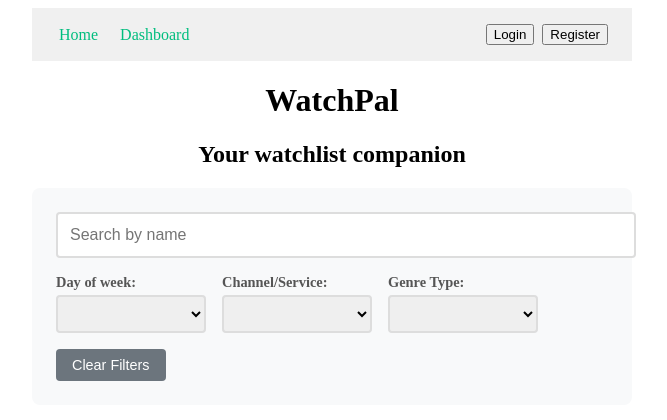
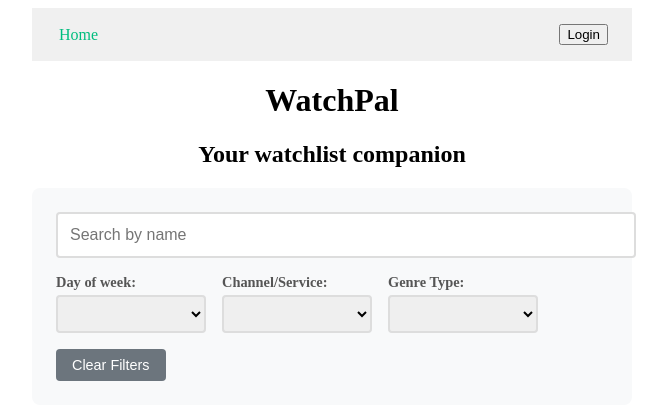
Before and after one commit to MiTOBrien/watchpal, a Vue app: page / in a window 1280 px wide. Shown: the top 420 px of the page, without its empty margins (8-675 px from the left). Built offline with nearby package versions, Linux system fonts and the light colour scheme.

Commit message:
cleans up navbar

```diff
--- a/src/views/NavbarView.vue
+++ b/src/views/NavbarView.vue
@@ -28,17 +28,15 @@ const handleLogout = () => {
   <div class="navbar">
     <div class="navbar-start">
       <RouterLink to="/" class="navbar-item">Home</RouterLink>
-      <RouterLink to="/dashboard" class="navbar-item">Dashboard</RouterLink>
     </div>
 
     <div class="navbar-end">
       <div v-if="userStore.isLoggedIn" class="navbar-item">
-        Welcome, {{ name }} ({{ email }})
+        Welcome, {{ name }}
         <button @click="handleLogout" class="button is-light">Logout</button>
       </div>
       <div v-else class="navbar-item">
         <button @click="openLoginModal" class="button is-primary">Login</button>
-        <button @click="openRegisterModal" class="button is-light">Register</button>
       </div>
     </div>
 
```
